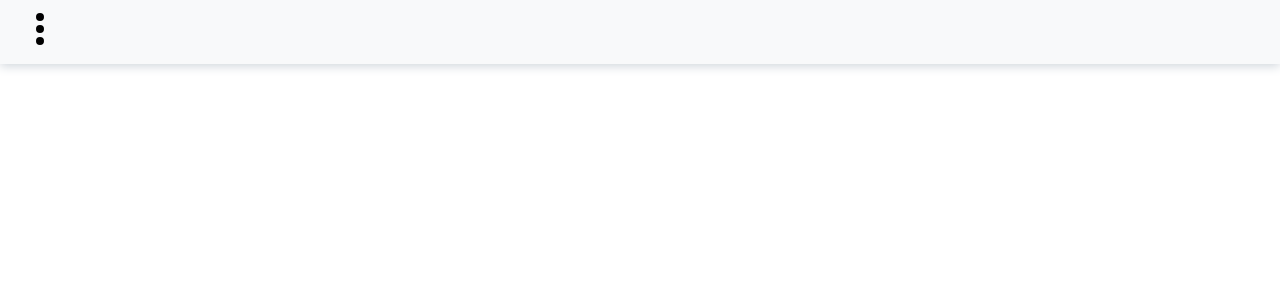
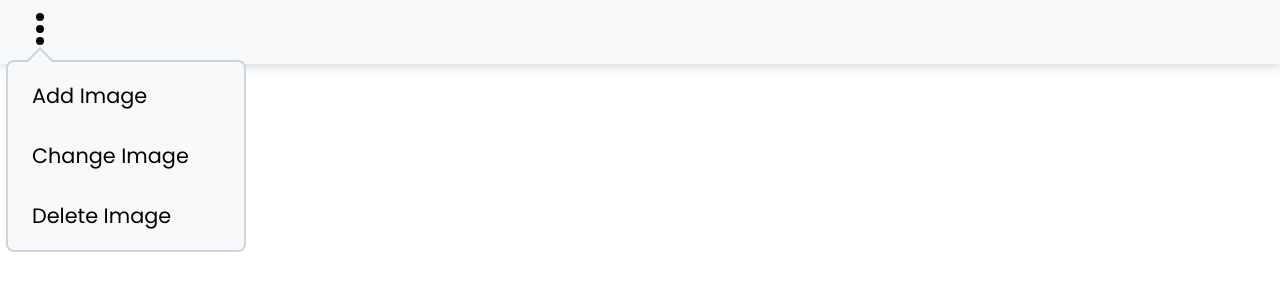
Before and after one commit to ivan-mangulabnan/dropdown-carousel, a website built with webpack: page src/index.html in a window 1280 px wide. Built offline with nearby package versions, Linux system fonts and the light colour scheme.

Commit message:
Remove the util styles

```diff
--- a/src/css/nav.css
+++ b/src/css/nav.css
@@ -25,10 +25,6 @@ nav {
 }
 
 .dropdown-div {
-  transform: scaleY(0);
-  transform-origin: top;
-  transition: all .1s ease-in-out;
-
   position: absolute;
   background-color: var(--color-offwhite);
   width: 15rem;
@@ -84,7 +80,3 @@ nav {
   font-size: 1.3rem;
   font-family: var(--font-poppins);
 }
-
-.visible {
-  transform: scaleY(1);
-}
```
